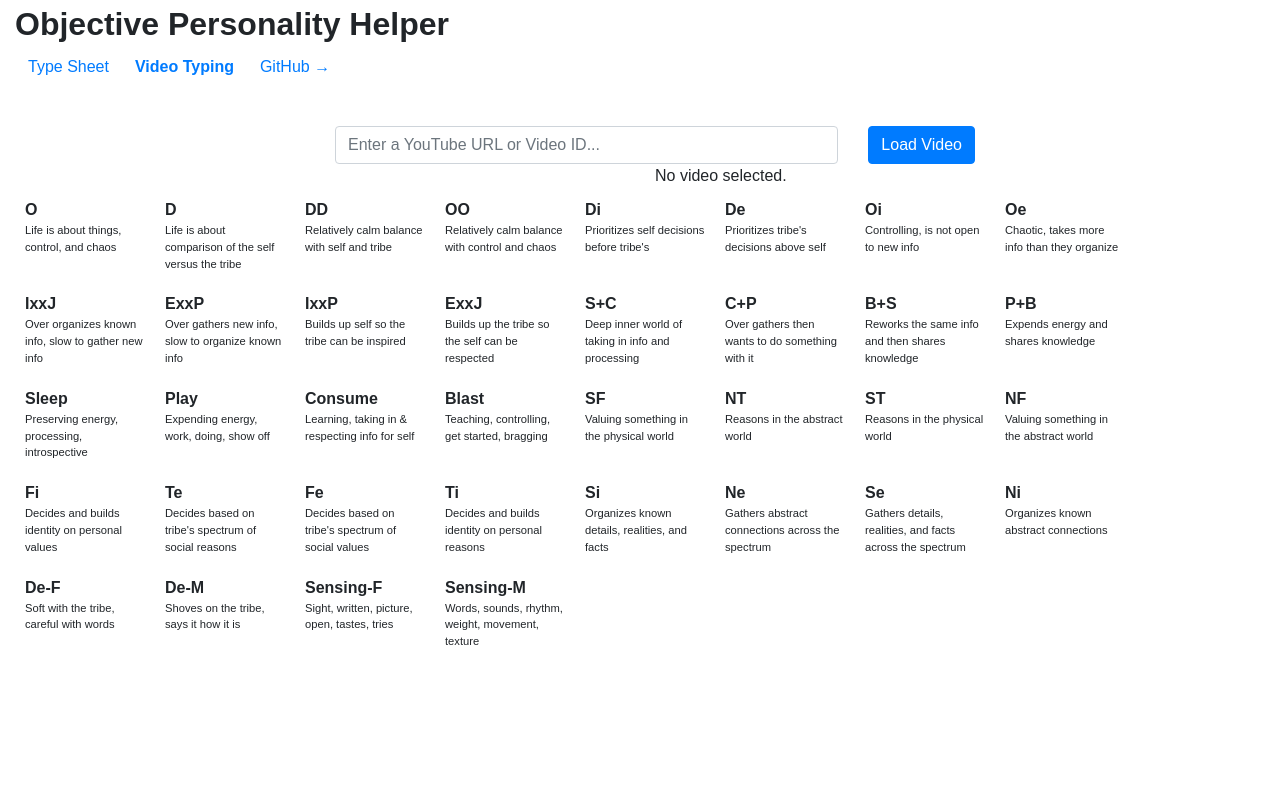
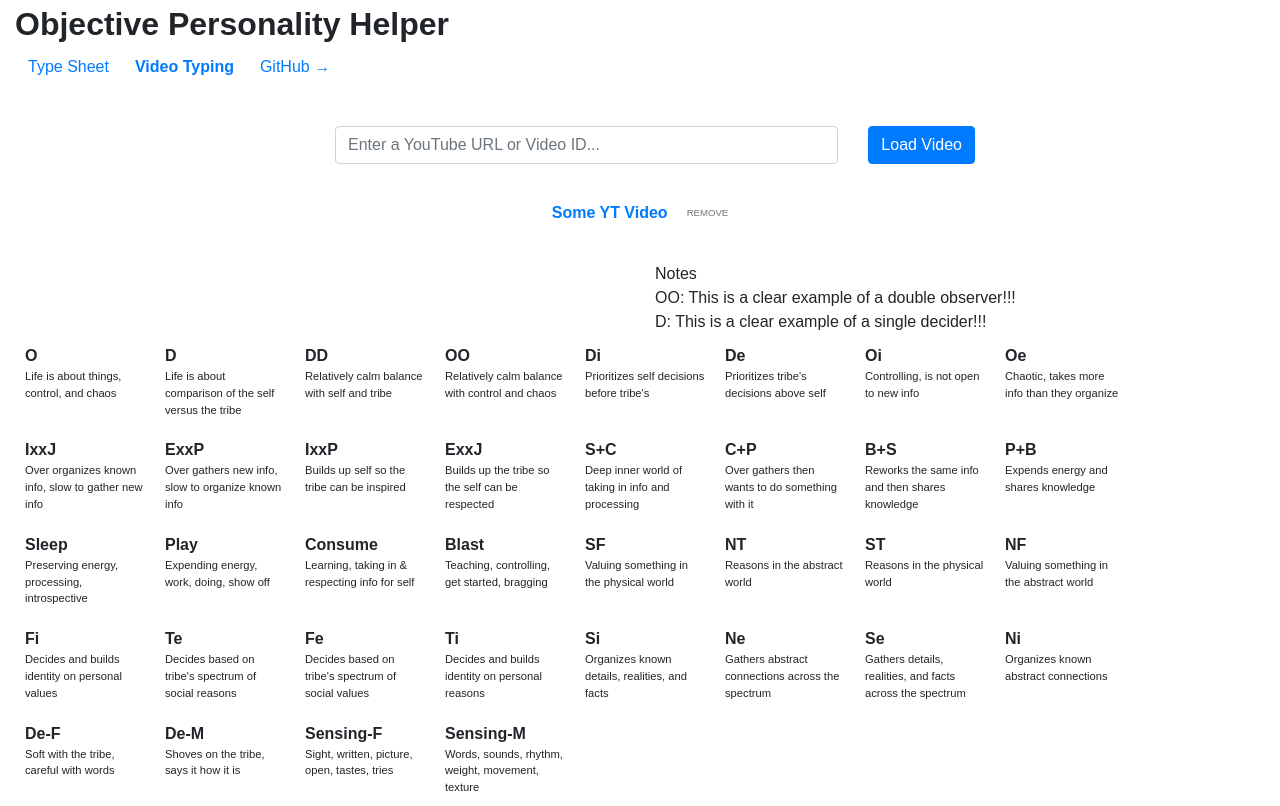
Before and after one commit to michaelborromeo/objectivepersonality, a React (Create React App) app: page /video in a window 1280 px wide. Built offline with nearby package versions, Linux system fonts and the light colour scheme.

Commit message:
Finish the video addition, selection, and removal

```diff
--- a/package.json
+++ b/package.json
@@ -3,8 +3,10 @@
   "version": "0.1.0",
   "private": true,
   "dependencies": {
+    "connected-react-router": "^4.3.0",
     "lodash": "^4.17.10",
     "path": "^0.12.7",
+    "query-string": "^6.1.0",
     "react": "^16.4.1",
     "react-dom": "^16.4.1",
     "react-redux": "^5.0.7",
@@ -13,7 +15,8 @@
     "react-virtualized-select": "^3.1.3",
     "react-youtube": "^7.6.0",
     "redux": "^4.0.0",
-    "uuid": "^3.3.2"
+    "uuid": "^3.3.2",
+    "history": "latest"
   },
   "scripts": {
     "start": "react-scripts start",
--- a/src/components/VideoTyping/Notes.js
+++ b/src/components/VideoTyping/Notes.js
@@ -21,7 +21,7 @@ class Notes extends Component {
       const note = notes[j];
 
       noteComponents.push(
-        <div>
+        <div key={j}>
           {note.choice ? note.choice + ': ' : ''} {note.note}
         </div>
       )
--- a/src/components/VideoTyping/Video.js
+++ b/src/components/VideoTyping/Video.js
@@ -13,7 +13,7 @@ class Video extends Component {
     const opts = {
       width: '100%',
       playerVars: {
-        autoplay: 1
+        autoplay: 0
       }
     };
 
@@ -33,7 +33,8 @@ class Video extends Component {
 
   onStateChange = event => {
     const title = event.target.getVideoData().title;
-    const hasTitle = !!this.props.videos[this.props.selectedVideoId].title;
+    const hasTitle = this.props.videos[this.props.selectedVideoId] &&
+      !!this.props.videos[this.props.selectedVideoId].title;
 
     // set the title only if it hasn't already been set
     // doing this here because the title might not be present when onReady fires
--- a/src/components/VideoTyping/VideoSelection.css
+++ b/src/components/VideoTyping/VideoSelection.css
@@ -0,0 +1,22 @@
+.videoselection-video-list {
+    margin-top: 20px;
+    margin-bottom: 20px;
+    text-align: center;
+}
+
+.videoselection-video-list-item {
+    display: inline-block;
+    padding: 10px;
+}
+
+.videoselection-video-list-item-remove {
+    font-size: 0.6em;
+    padding-left: 5px;
+    color: #777;
+    text-transform: uppercase;
+}
+
+.videoselection-instructions {
+    padding: 10px;
+    font-size: 1.6em;
+}
--- a/src/components/VideoTyping/VideoSelection.js
+++ b/src/components/VideoTyping/VideoSelection.js
@@ -2,7 +2,7 @@ import React, {Component} from 'react';
 import {connect} from 'react-redux';
 
 import getYouTubeId from '../../utils/getYouTubeId';
-import {addVideo} from '../../store/actions';
+import {addVideo, deleteVideo, selectVideo} from '../../store/actions';
 import './VideoSelection.css';
 
 class VideoSelection extends Component {
@@ -13,18 +13,34 @@ class VideoSelection extends Component {
 
   render() {
 
+    const selectedVideoId = this.props.selectedVideoId;
     const videos = this.props.videos;
     const videoIds = this.props.videoIds;
     const videoListComponents = [];
 
-    for (let i = 0; i < videoIds.length; i++) {
-      const video = videos[videoIds[i]];
-console.log(video.title)
+    if (videoIds.length) {
+      for (let i = 0; i < videoIds.length; i++) {
+        const video = videos[videoIds[i]];
+
+        videoListComponents.push(
+          <div className="videoselection-video-list-item" key={i}>
+            <button onClick={() => this.handleSelectVideo(video.id)}
+              className={`btn btn-link ${selectedVideoId === video.id ? 'bold' : ''}`}>
+              {video.title || '...'}
+            </button>
+            <button onClick={() => this.handleDeleteVideo(video.id)}
+              className="videoselection-video-list-item-remove btn btn-link">
+              Remove
+            </button>
+          </div>
+        );
+      }
+    } else {
       videoListComponents.push(
-        <div className="videoselection-video-list-item">
-          {video.title || '...'}
+        <div className="videoselection-instructions" key={'0'}>
+          Enter a YouTube URL or ID into the text box above to begin adding notes to a video.
         </div>
-      );
+      )
     }
 
     return (
@@ -42,12 +58,20 @@ console.log(video.title)
             </button>
           </div>
         </div>
-        <div className="row">
+        <div className="videoselection-video-list">
           {videoListComponents}
         </div>
       </div>
     );
   }
+
+  handleSelectVideo = videoId => {
+    this.props.selectVideo(videoId);
+  };
+
+  handleDeleteVideo = videoId => {
+    this.props.deleteVideo(videoId);
+  };
 
   handleVideoChange = event => {
     this.setState({videoUrlOrId: event.target.value})
@@ -55,6 +79,7 @@ console.log(video.title)
 
   handleLoadVideoClick = () => {
     this.props.addVideo(getYouTubeId(this.state.videoUrlOrId));
+    this.setState({videoUrlOrId: ''});
   };
 }
 
@@ -65,7 +90,9 @@ const mapStateToProps = state => ({
 });
 
 const mapDispatchToProps = dispatch => ({
-  addVideo: (choice, state) => dispatch(addVideo(choice, state))
+  addVideo: (choice, state) => dispatch(addVideo(choice, state)),
+  selectVideo: (choice, state) => dispatch(selectVideo(choice, state)),
+  deleteVideo: (choice, state) => dispatch(deleteVideo(choice, state))
 });
 
 export default connect(mapStateToProps, mapDispatchToProps)(VideoSelection);
--- a/src/index.js
+++ b/src/index.js
@@ -1,19 +1,21 @@
 import React from 'react';
 import ReactDOM from 'react-dom';
 import {Provider} from 'react-redux'
-
-import {BrowserRouter as Router} from 'react-router-dom';
+import {ConnectedRouter} from 'connected-react-router';
+import {createBrowserHistory} from 'history'
 
 import App from './components/App';
 import configureStore from './store';
 import registerServiceWorker from './registerServiceWorker';
 import './index.css';
 
+const history = createBrowserHistory();
+
 ReactDOM.render(
-  <Provider store={configureStore()}>
-    <Router>
+  <Provider store={configureStore(history)}>
+    <ConnectedRouter history={history}>
       <App/>
-    </Router>
+    </ConnectedRouter>
   </Provider>,
   document.getElementById('root')
 );
--- a/src/store/index.js
+++ b/src/store/index.js
@@ -1,9 +1,11 @@
 import {createStore, applyMiddleware} from 'redux';
+import {connectRouter, routerMiddleware} from 'connected-react-router';
+
 import rootReducer from './reducers';
 
-export default function configureStore() {
+export default function configureStore(history) {
   return createStore(
-    rootReducer,
-    applyMiddleware()
+    connectRouter(history)(rootReducer),
+    applyMiddleware(routerMiddleware(history))
   );
 }
--- a/src/store/reducers/videoTyping.js
+++ b/src/store/reducers/videoTyping.js
@@ -1,4 +1,6 @@
 import _ from 'lodash';
+//import qs from 'query-string';
+//import {LOCATION_CHANGE} from 'connected-react-router';
 
 const initialState = {
   selectedVideoId: '',
@@ -7,37 +9,37 @@ const initialState = {
   player: null
 };
 
-//const initialState = {
-//  selectedVideoId: '2g811Eo7K8U',
-//  videoIds: ['2g811Eo7K8U'],
-//  videos: {
-//    '2g811Eo7K8U': {
-//      id: '2g811Eo7K8U',
-//      title: 'Some YT Video',
-//      notes: [
-//        {
-//          id: '1234-1234-1234-1234',
-//          createdAt: '2018-07-12',
-//          seconds: 15,
-//          choice: 'OO',
-//          state: 'S',
-//          note: 'This is a clear example of a double observer!!!'
-//        },
-//        {
-//          id: '2345-2345-2345-2345',
-//          createdAt: '2018-07-12',
-//          seconds: 30,
-//          choice: 'D',
-//          state: 'S',
-//          note: 'This is a clear example of a single decider!!!'
-//        }
-//      ]
-//    }
-//  },
-//  player: null
-//};
+const sampleState = {
+  selectedVideoId: '2g811Eo7K8U',
+  videoIds: ['2g811Eo7K8U'],
+  videos: {
+    '2g811Eo7K8U': {
+      id: '2g811Eo7K8U',
+      title: 'Some YT Video',
+      notes: [
+        {
+          id: '1234-1234-1234-1234',
+          createdAt: '2018-07-12',
+          seconds: 15,
+          choice: 'OO',
+          state: 'S',
+          note: 'This is a clear example of a double observer!!!'
+        },
+        {
+          id: '2345-2345-2345-2345',
+          createdAt: '2018-07-12',
+          seconds: 30,
+          choice: 'D',
+          state: 'S',
+          note: 'This is a clear example of a single decider!!!'
+        }
+      ]
+    }
+  },
+  player: null
+};
 
-export default (state = initialState, action) => {
+export default (state = sampleState, action) => {
   let videoId;
   let noteId;
   let selectedVideoId;
@@ -63,9 +65,9 @@ export default (state = initialState, action) => {
       videos = state.videos;
       videoIds = state.videoIds;
 
-      videoIds.push(selectedVideoId);
-      videos[selectedVideoId] = {
-        id: '2g811Eo7K8U',
+      videoIds.push(videoId);
+      videos[videoId] = {
+        id: videoId,
         // get the title from the LOAD_PLAYER action
         title: '',
         notes: []
--- a/src/utils/getYouTubeId.js
+++ b/src/utils/getYouTubeId.js
@@ -2,7 +2,7 @@ export default function getYouTubeId(url) {
   let id = '';
   url = url.replace(/(>|<)/gi, '').split(/(vi\/|v=|\/v\/|youtu\.be\/|\/embed\/)/);
   if (url[2] !== undefined) {
-    id = url[2].split(/[^0-9a-z_\-]/i);
+    id = url[2].split(/[^0-9a-z_\-]/i); // eslint-disable-line no-useless-escape
     id = id[0];
   }
   else {
```
Also changed, not shown: 1 other file (tests, documents, lock files or other folders).
